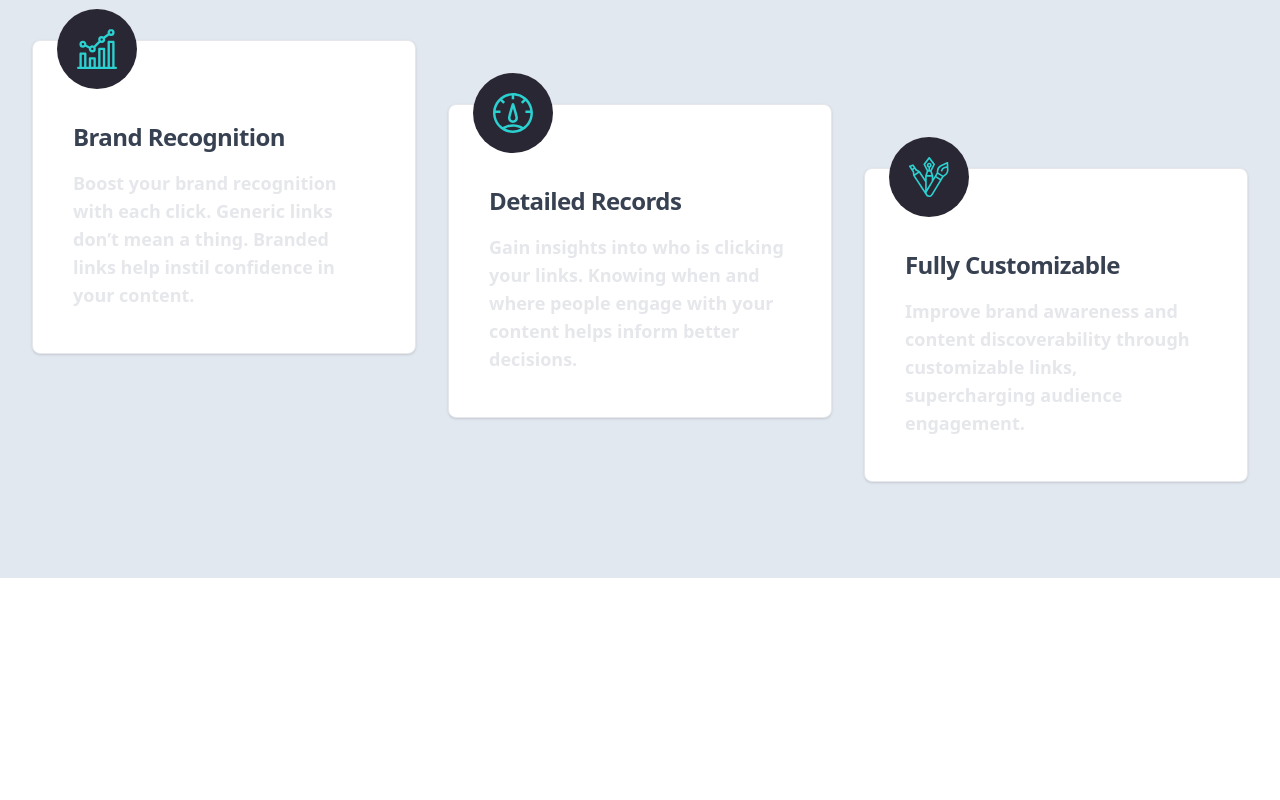
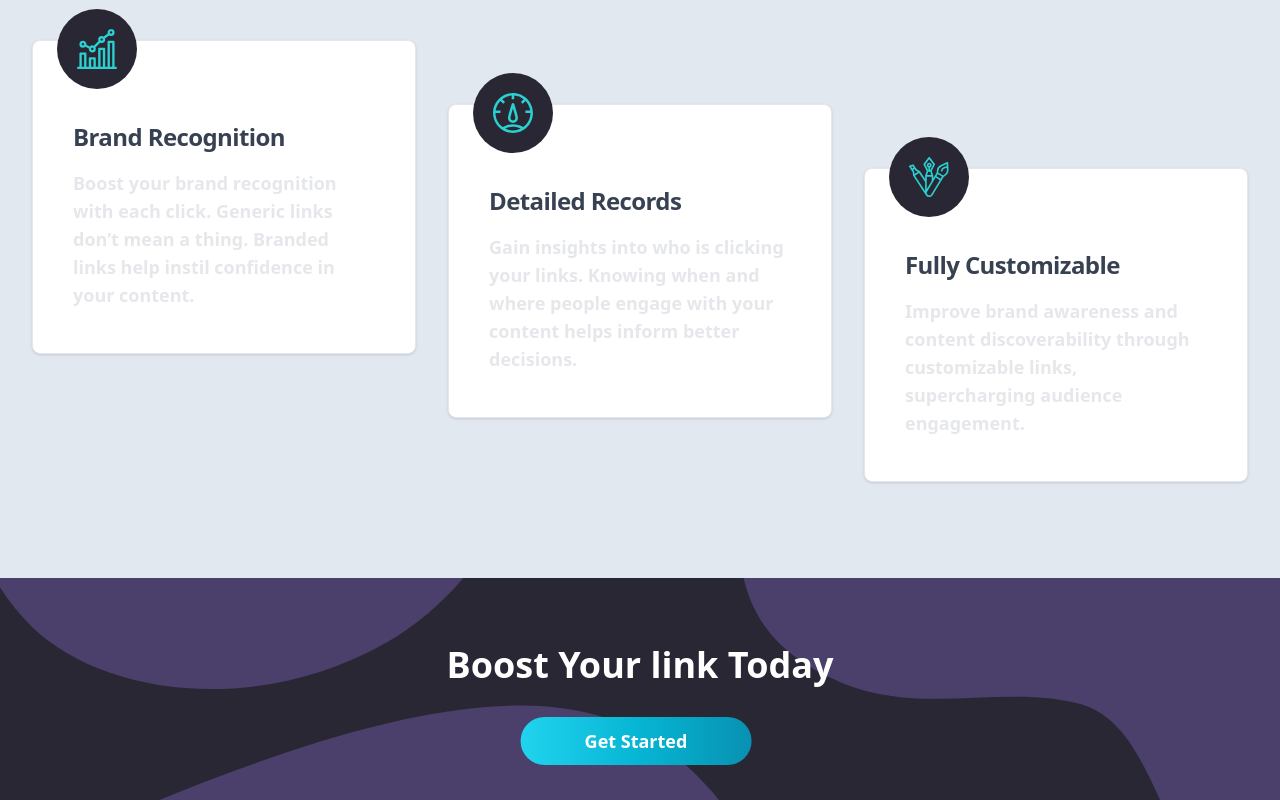
Before and after one commit to sameer1130/url, a Next.js app: page / in a window 1280 px wide. Shown: the part 1781-2581 px from the top of the page. Before the commit the page ends 2359 px from the top, so only its background shows below. Built offline with nearby package versions, Linux system fonts and the light colour scheme.

Commit message:
added Boost section

```diff
--- a/app/page.tsx
+++ b/app/page.tsx
@@ -3,6 +3,7 @@ import {Appbar} from "@/components/index"
 import MainHeader from "@/components/MainHeader";
 import InputLink from "@/components/InputLink";
 import AdvancedStatistic from "@/components/AdvancedStatistic";
+import Boost from "@/components/Boost";
 
 export default function Home() {
   return (
@@ -20,6 +21,9 @@ export default function Home() {
       <div>
         <AdvancedStatistic />
       </div>
+      <div>
+        <Boost />
+      </div>
     </div>
   );
 }
--- /dev/null
+++ b/components/Boost.tsx
@@ -0,0 +1,27 @@
+import Image from "next/image"
+
+import BoostImage from "@/images/bg-boost-desktop.svg"
+import PrimaryButton from "./PrimaryButton"
+
+export default function Boost(){
+    return (<div>
+        <div className="relative">
+            <div>
+
+                <Image src={BoostImage} alt="boost" className="w-full bg-[#2a2734]"/>
+            </div>
+
+            <div className="pt-8 absolute z-10 top-1/2 left-1/2 transform -translate-x-1/2 -translate-y-1/2 items-center">
+                <div className="font-bold text-white text-4xl p-4 ">
+                    Boost Your link Today
+                </div>
+                <div className="p-2 pt-4 flex justify-center items-center">
+
+                    <PrimaryButton size="lg" label="Get Started" copy=""/>
+                </div>
+            </div>
+        </div>
+    </div>
+
+    )
+}
```
